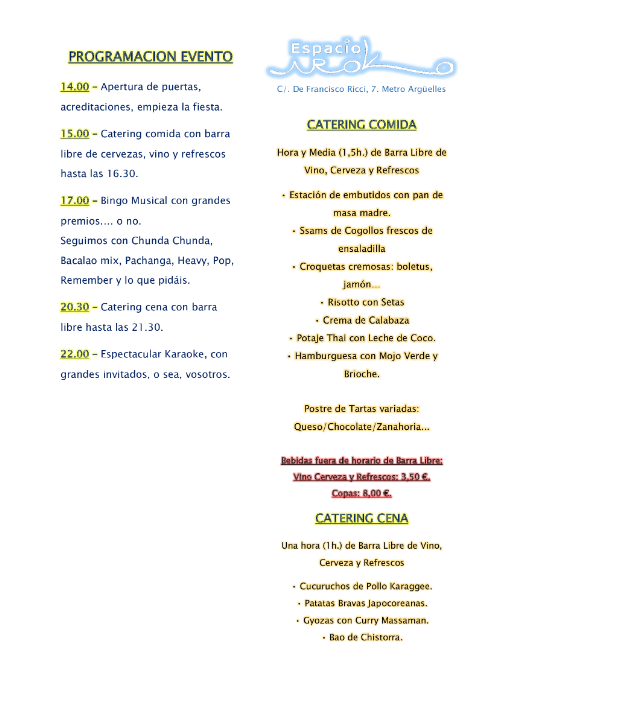
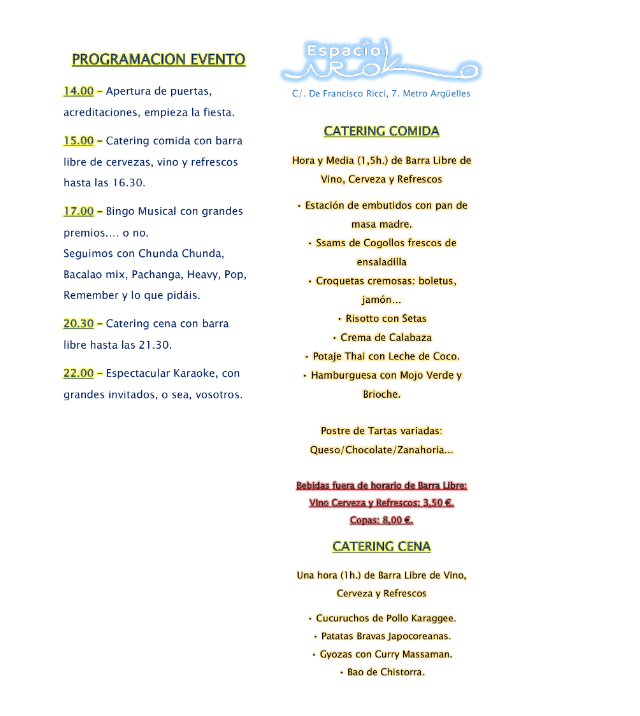
Before and after one commit to hubkenobi/GameOverL6, a plain HTML site: page index.html in a window 1280 px wide. Shown: the whole page, without its empty margins (0-640 px from the left). Drawn offline with Linux system fonts and the light colour scheme.

Commit message:
Actualizar index.html

```diff
--- a/index.html
+++ b/index.html
@@ -1,3 +1,3 @@
 <body>
-<img src="programacionYcatering.png" style="max-width: 90%; height: 90%;">
+<img src="programacionYcatering.png" style="max-width: 95%; height: 95%;">
 </body>
```
